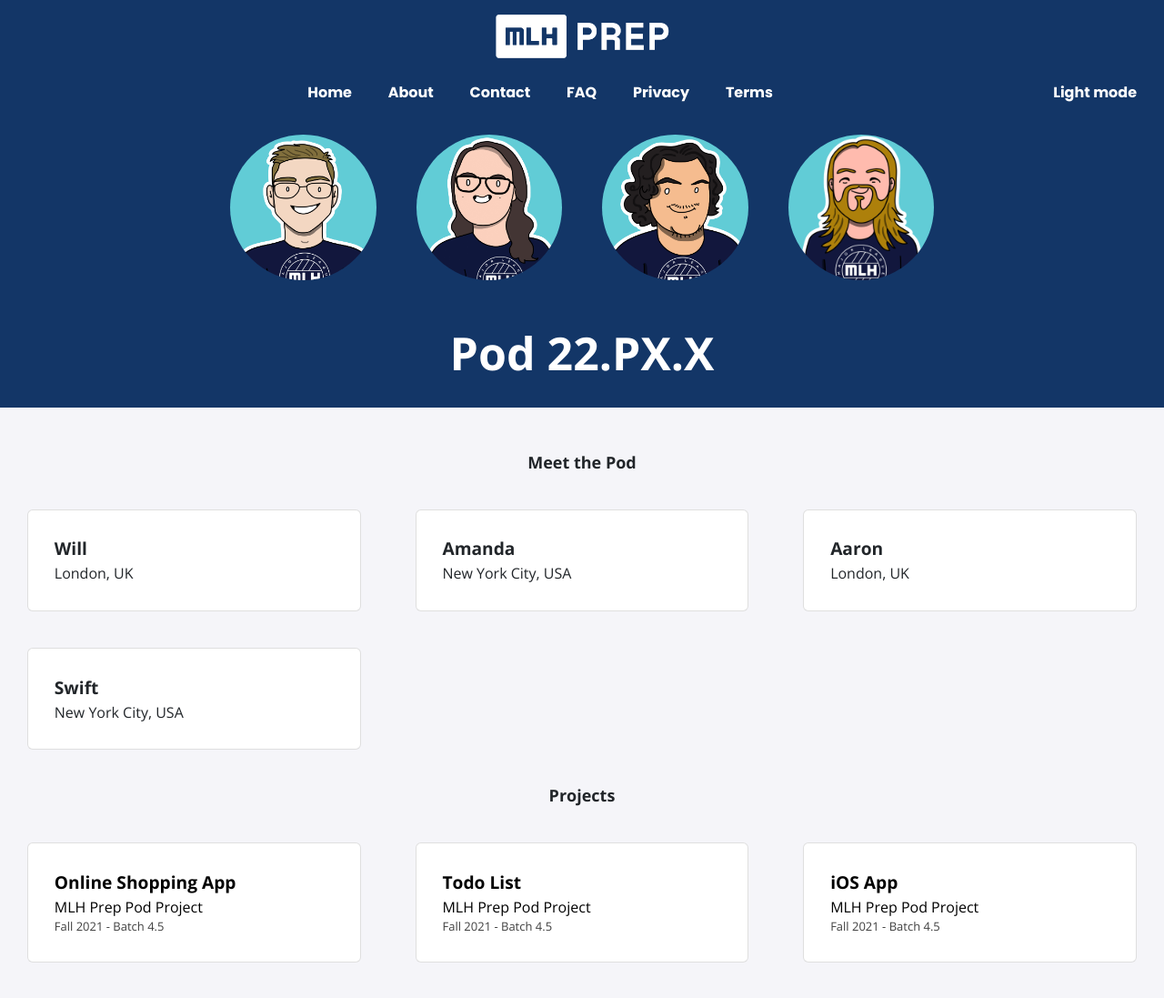
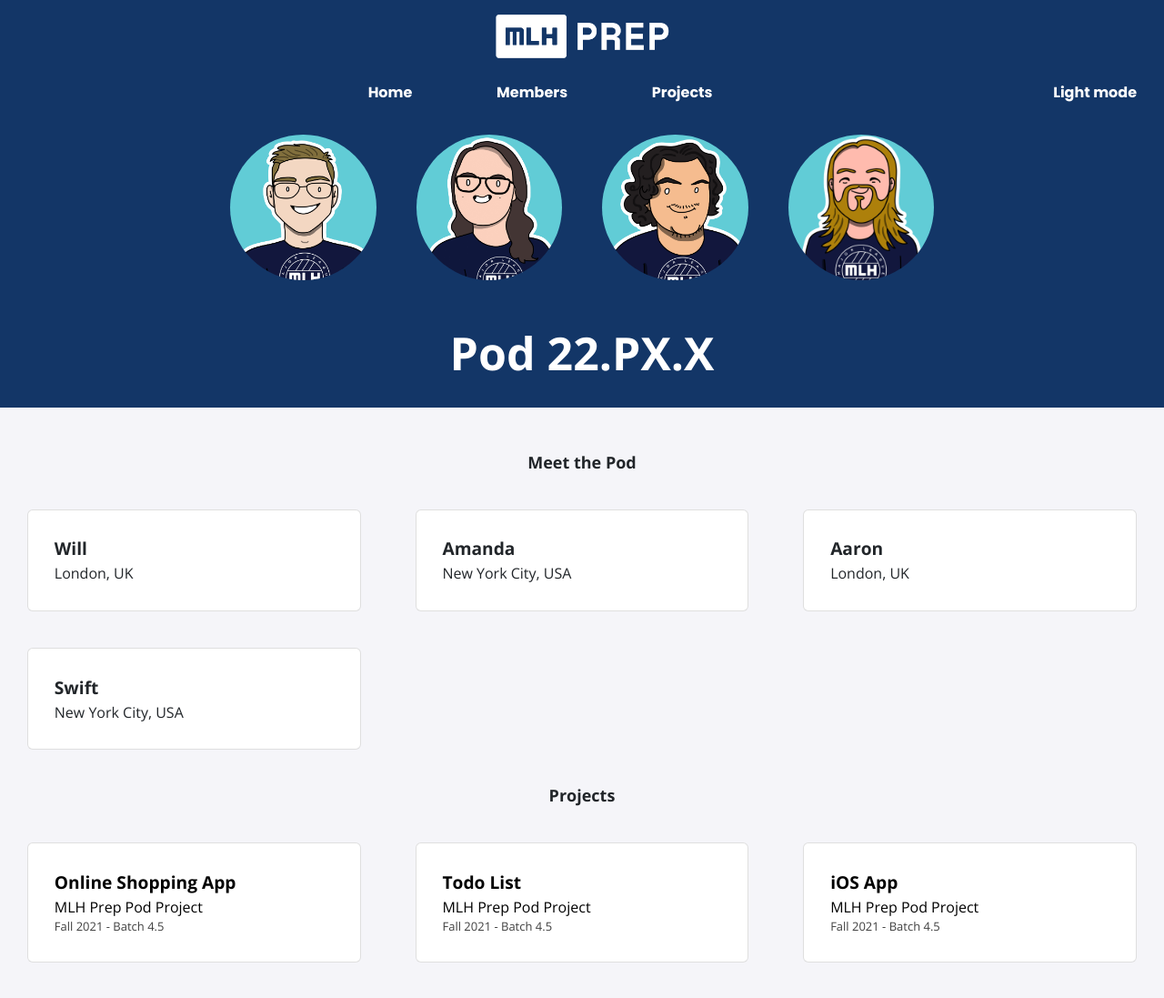
Before and after one commit to MLH-Fellowship/prep-portfolio-22.AUG.PREP.1, a Jekyll site: the page built from index.html, in a window 1280 px wide and 1128 px high. Shown: the top 1097 px of the window at 91% size. Built offline with Jekyll 4.4.1, drawn with Linux system fonts in a browser that asks for light colours; nearby versions of some CDN libraries.

Commit message:
Use actual links in page

```diff
--- a/_includes/description.html
+++ b/_includes/description.html
@@ -1,4 +1,4 @@
-<h2>Meet the Pod</h2>
+<h2 id="description">Meet the Pod</h2>
 <div class="card-container">
     {% for item in site.data.fellows %}
     <div class="card">
--- a/_includes/navbar.html
+++ b/_includes/navbar.html
@@ -10,12 +10,9 @@
                 <img src="./assets/img/mlh-prep.png" />
             </a>
             <div class="links">
-                <a href="{{ '/' | relative_url }}">Home</a>
-                <a href="{{ '/about' | relative_url }}">About</a>
-                <a href="{{ '/contact' | relative_url }}">Contact</a>
-                <a href="{{ '/faq' | relative_url }}">FAQ</a>
-                <a href="{{ '/privacy' | relative_url }}">Privacy</a>
-                <a href="{{ '/terms' | relative_url }}">Terms</a>
+                <a href="{{ '/' }}">Home</a>
+                <a href="{{ '#description' }}">Members</a>
+                <a href="{{ '#projects' }}">Projects</a>
             </div>
             <a
                     href="{{page.url}}"
--- a/_includes/projects.html
+++ b/_includes/projects.html
@@ -1,4 +1,4 @@
-<h2>Projects</h2>
+<h2 id="projects">Projects</h2>
 <div class="card-container">
     {% for item in site.data.projects %}
     {% if item.page-name %}
```
